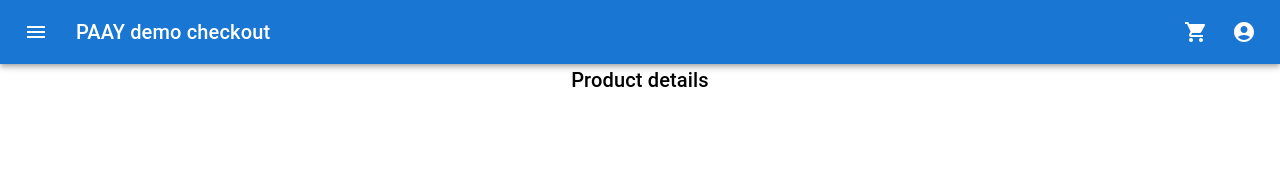
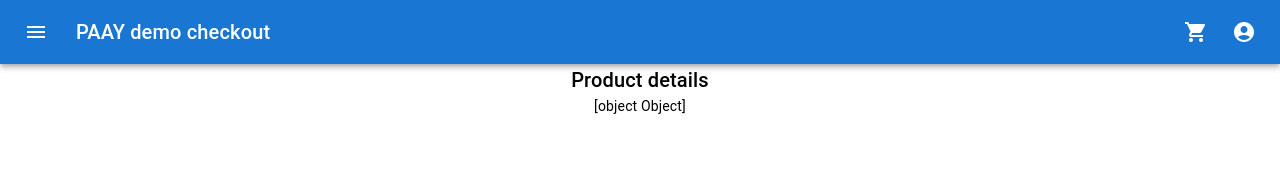
Before and after one commit to EphraimB/react-paay-demo-checkout, a React (Create React App) app in the folder client/: page /details/1 in a window 1280 px wide. Shown: the top 186 px of the page. Built offline with nearby package versions, Linux system fonts and the light colour scheme; no server answers.

Commit message:
Trying to fetch item.

```diff
--- a/client/src/pages/DetailsPage/DetailsPage.js
+++ b/client/src/pages/DetailsPage/DetailsPage.js
@@ -13,12 +13,15 @@ export default function DetailsPage() {
         isError,
         error,
         refetch
-    } = useGetProductQuery();
+    } = useGetProductQuery(2);
 
+    let content;
 
     return (
         <Box>
             <Typography variant="h6">Product details</Typography>
+
+            {isLoading ? content = 'Loading' : isSuccess ? content = <Typography variant="body2">{products.product_title}</Typography> : isError ? content = <Typography variant="body2">{error.toString()}</Typography> : null}
         </Box>
     )
 }
```
